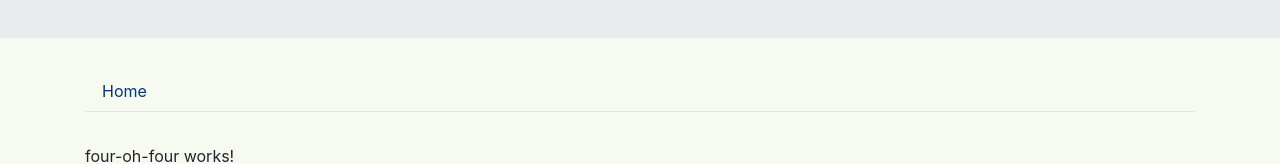
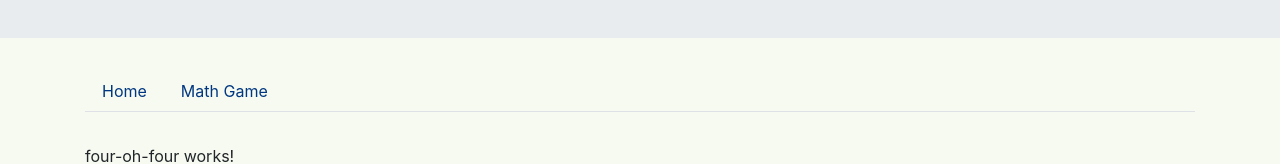
Before and after one commit to michaelhsladetrng/few300, an Angular app: page /not-found in a window 1280 px wide. Shown: the part 146-310 px from the top of the page. Built offline with nearby package versions, Linux system fonts and the light colour scheme.

Commit message:
Add Math navigation

```diff
--- a/src/app/app.module.ts
+++ b/src/app/app.module.ts
@@ -18,7 +18,7 @@ import { MathModule } from './features/math/math.module';
   imports: [
     BrowserModule,
     MathModule,
-    AppRoutingModule
+    AppRoutingModule  // after any feature modules (particularly those with child routes)
   ],
   providers: [],
   bootstrap: [AppComponent]
--- a/src/app/components/nav/nav.component.html
+++ b/src/app/components/nav/nav.component.html
@@ -4,4 +4,9 @@
        [routerLink]="['home']"
        [routerLinkActive]="['active']">Home</a>
   </li>
+  <li class="nav-item">
+    <a class="nav-link"
+       [routerLink]="['math']"
+       [routerLinkActive]="['active']">Math Game</a>
+  </li>
 </ul>
```
